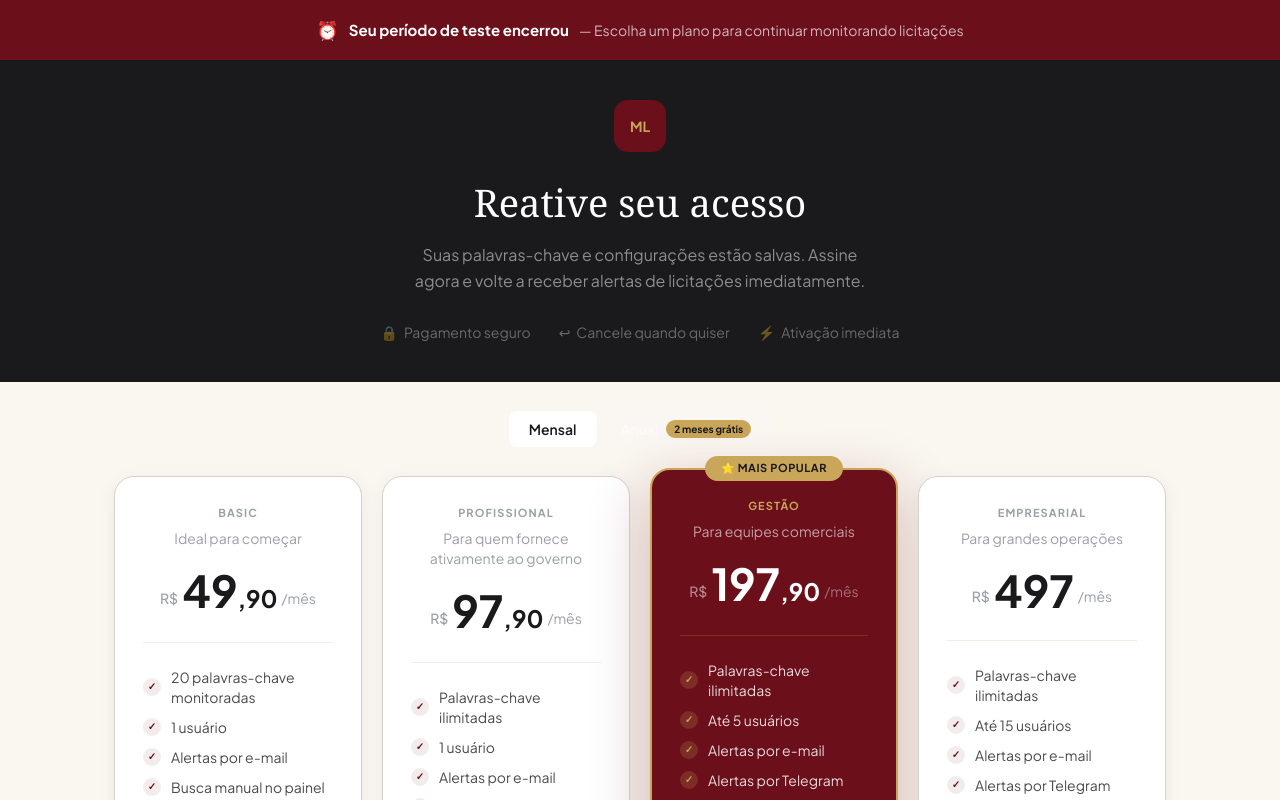
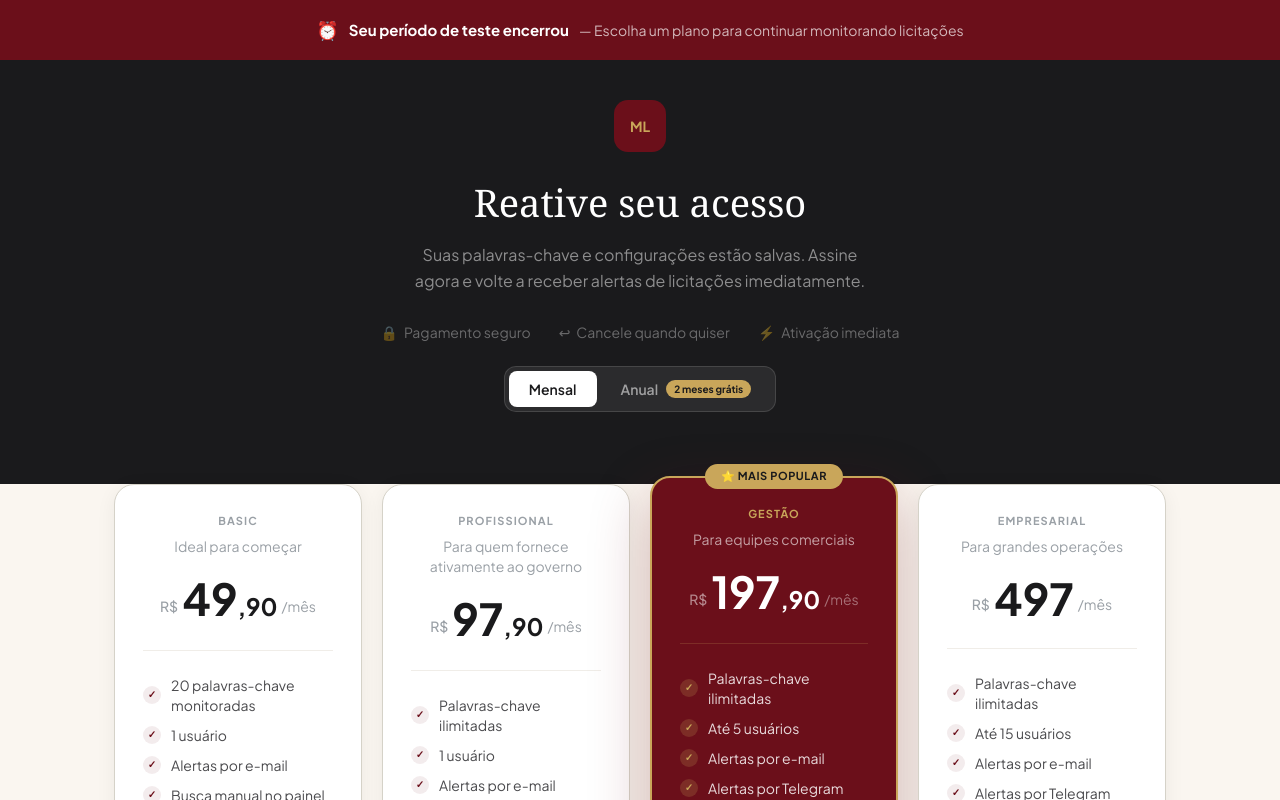
Before and after one commit to matuttamf/monitor-licitacoes, a Next.js app: page /expirado in a window 1280 px wide. Shown: the top 800 px of the page. Built offline with nearby package versions, Linux system fonts and the light colour scheme; no server answers.

Commit message:
fix: toggle mensal/anual dentro do hero escuro em /expirado

```diff
--- a/app/expirado/page.tsx
+++ b/app/expirado/page.tsx
@@ -100,24 +100,26 @@ export default function ExpiradoPage() {
             </div>
           ))}
         </div>
-      </div>
 
-      {/* Toggle mensal/anual */}
-      <div className="flex justify-center py-6">
+        {/* Toggle mensal/anual — dentro do hero escuro para styling correto */}
+        <div className="flex justify-center pt-6 pb-8">
           <div className="inline-flex items-center gap-1 p-1 rounded-xl" style={{ background: 'rgba(255,255,255,0.08)', border: '1px solid rgba(255,255,255,0.12)' }}>
             <button
+              type="button"
               onClick={() => setPeriodo('mensal')}
               className="px-5 py-2 rounded-lg text-sm font-semibold"
               style={{ background: periodo === 'mensal' ? 'white' : 'transparent', color: periodo === 'mensal' ? '#1A1A1C' : 'rgba(255,255,255,0.55)', border: 'none', cursor: 'pointer' }}>
               Mensal
             </button>
             <button
+              type="button"
               onClick={() => setPeriodo('anual')}
               className="px-5 py-2 rounded-lg text-sm font-semibold flex items-center gap-2"
               style={{ background: periodo === 'anual' ? 'white' : 'transparent', color: periodo === 'anual' ? '#1A1A1C' : 'rgba(255,255,255,0.55)', border: 'none', cursor: 'pointer' }}>
               Anual
               <span className="text-[10px] font-black px-2 py-0.5 rounded-full" style={{ background: '#C9A65A', color: '#1A1A1C' }}>2 meses grátis</span>
             </button>
+          </div>
         </div>
       </div>
 
```
Lines whose indentation alone changed are shown as unchanged.
